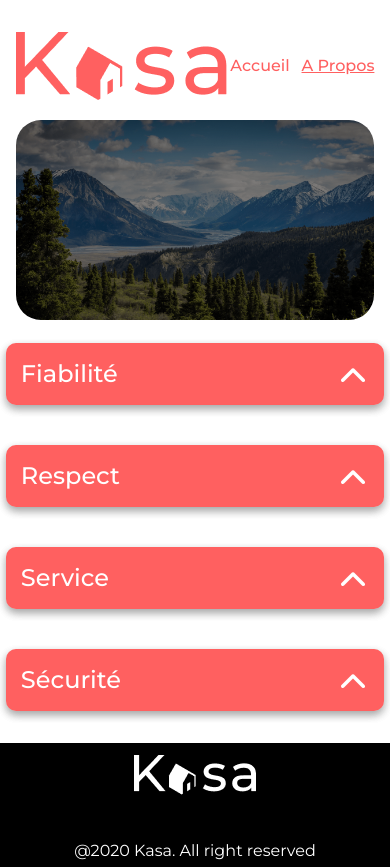
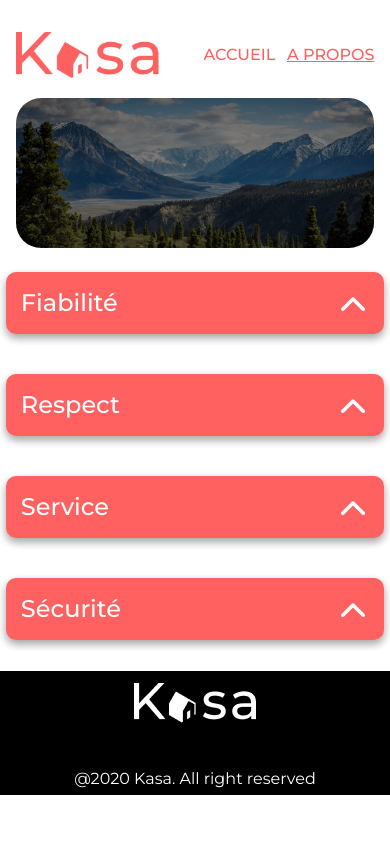
Before and after one commit to VictorDiez10/projet_6_Kasa, a React (Vite) app in the folder projet_kasa/: page /a-propos in a window 390 px wide. After the commit the page ends 844 px from the top, so only its background shows below. Built offline with nearby package versions, Linux system fonts and the light colour scheme.

Commit message:
Fonctionnalités lorqu'il y a une iamge dans le slider les flèches ainsi que le compteur ne s'affiche pas, ajout du Footer dans la page Location, tag revu, responsive revue au niveau du header

```diff
--- a/projet_kasa/src/components/ImageSlider.jsx
+++ b/projet_kasa/src/components/ImageSlider.jsx
@@ -15,6 +15,14 @@ function ImageSlider ({slides}) {
         const newIndex = isLastSlide ? 0 : currentIndex + 1
         setCurrentIndex(newIndex)
     }
+
+    if(slides.length === 1) {
+        return (
+            <div className="slider-styles">
+                <div className="slide-styles" style={{backgroundImage: `url(${slides[currentIndex]})`}}></div>
+            </div>
+        )
+    } else {
     return (
         <div className="slider-styles">
             <div className="counter">{currentIndex + 1}/{slides.length}</div>
@@ -22,7 +30,7 @@ function ImageSlider ({slides}) {
             <img src={right} alt="right" className="right" onClick={goToNext}/>
             <div className="slide-styles" style={{backgroundImage: `url(${slides[currentIndex]})`}}></div>
         </div>
-    )
+    )}
 }
 
 export default ImageSlider;
--- a/projet_kasa/src/page/Location.jsx
+++ b/projet_kasa/src/page/Location.jsx
@@ -7,6 +7,7 @@ import "../styles/location.scss"
 import FullStars from "../assets/star_rose.png"
 import EmptyStars from "../assets/star_gray.png"
 import Collapse from '../components/Collapse';
+import Footer from "../components/Footer"
 
 export default function Location() {
 
@@ -76,7 +77,7 @@ export default function Location() {
           </div>
           <div className="description-equipements">
             <Collapse name="Description" para={logement.description}/>
-            <Collapse name="Equipements" para={logement.description && logement.equipments.map(equipment => {
+            <Collapse name="Équipements" para={logement.description && logement.equipments.map(equipment => {
               return (
                 <ul>
                   <li key={equipment}>{equipment}</li>
@@ -84,6 +85,7 @@ export default function Location() {
               )
             })}/>
           </div>
+          <Footer/>
           </>
       )
 
--- a/projet_kasa/src/styles/location.scss
+++ b/projet_kasa/src/styles/location.scss
@@ -125,7 +125,7 @@
 .tag {
     color: #FFF;
     background-color: #FF6060;
-    padding: 2% 6%;
+    padding: 3% 15%;
     white-space: nowrap;
     border-radius: 10px;
     font-weight: 500;
@@ -143,4 +143,5 @@
 
 .description-equipements {
     display: flex;
+    margin-top: 1%;
 }
--- a/projet_kasa/src/styles/responsive.scss
+++ b/projet_kasa/src/styles/responsive.scss
@@ -20,6 +20,10 @@
     .all_collapse{
         width: 97%;
     }
+
+    .nav_links a {
+        text-transform: uppercase;
+    }
 }
 
 @media (max-width: 870px) {
@@ -36,6 +40,8 @@
         height: 200px;
         h1{
             top: 26%;
+            bottom: 26%;
+            font-size: 2.5rem;
         }
     }
 }
@@ -45,3 +51,15 @@
         height: 300px;
     }
 }
+
+@media (max-width: 480px) {
+    .logo_kasa {
+        width: 40%;
+    }
+    .banner {
+        height: 150px;
+        h1 {
+            font-size: 2rem;
+        }
+    }
+}
```
